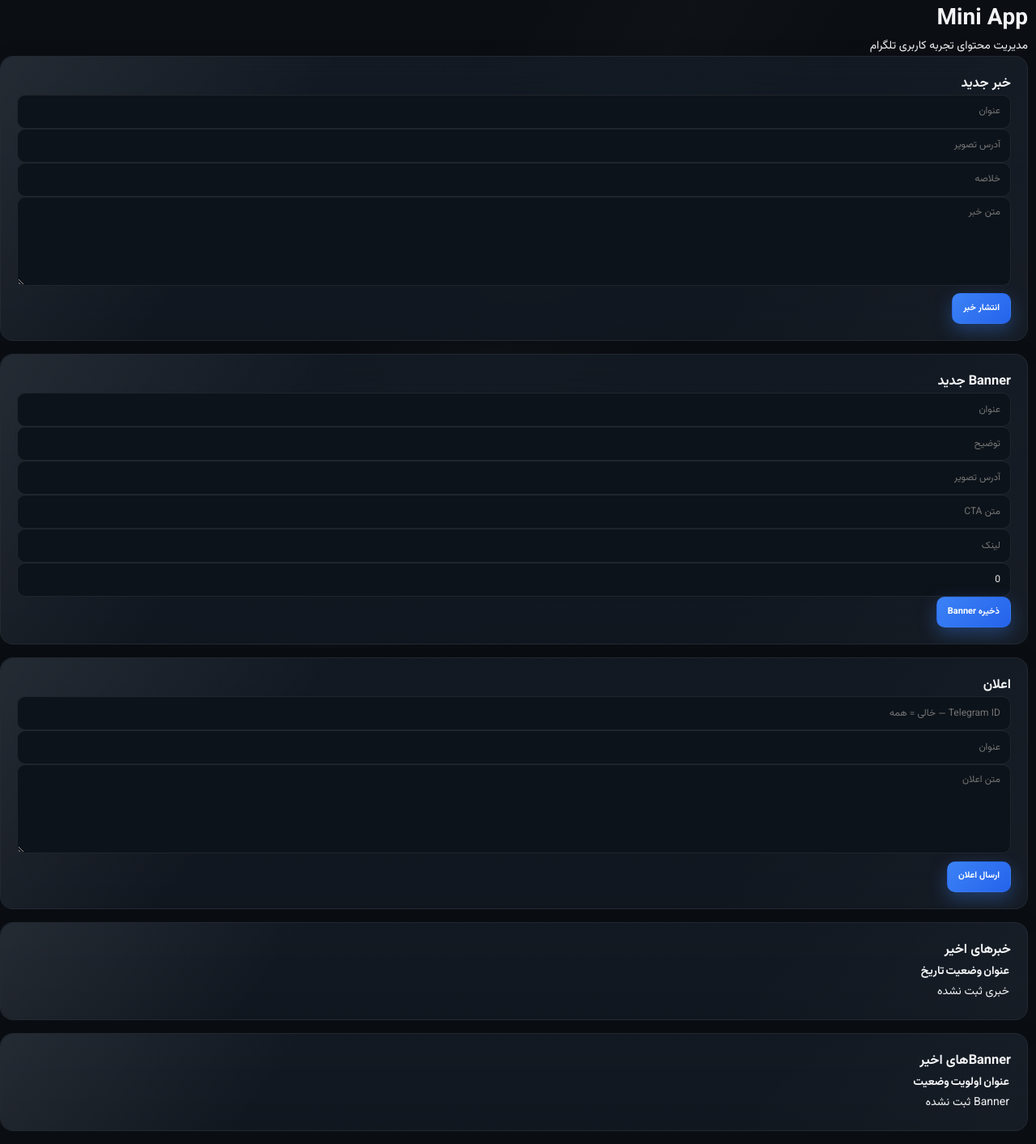
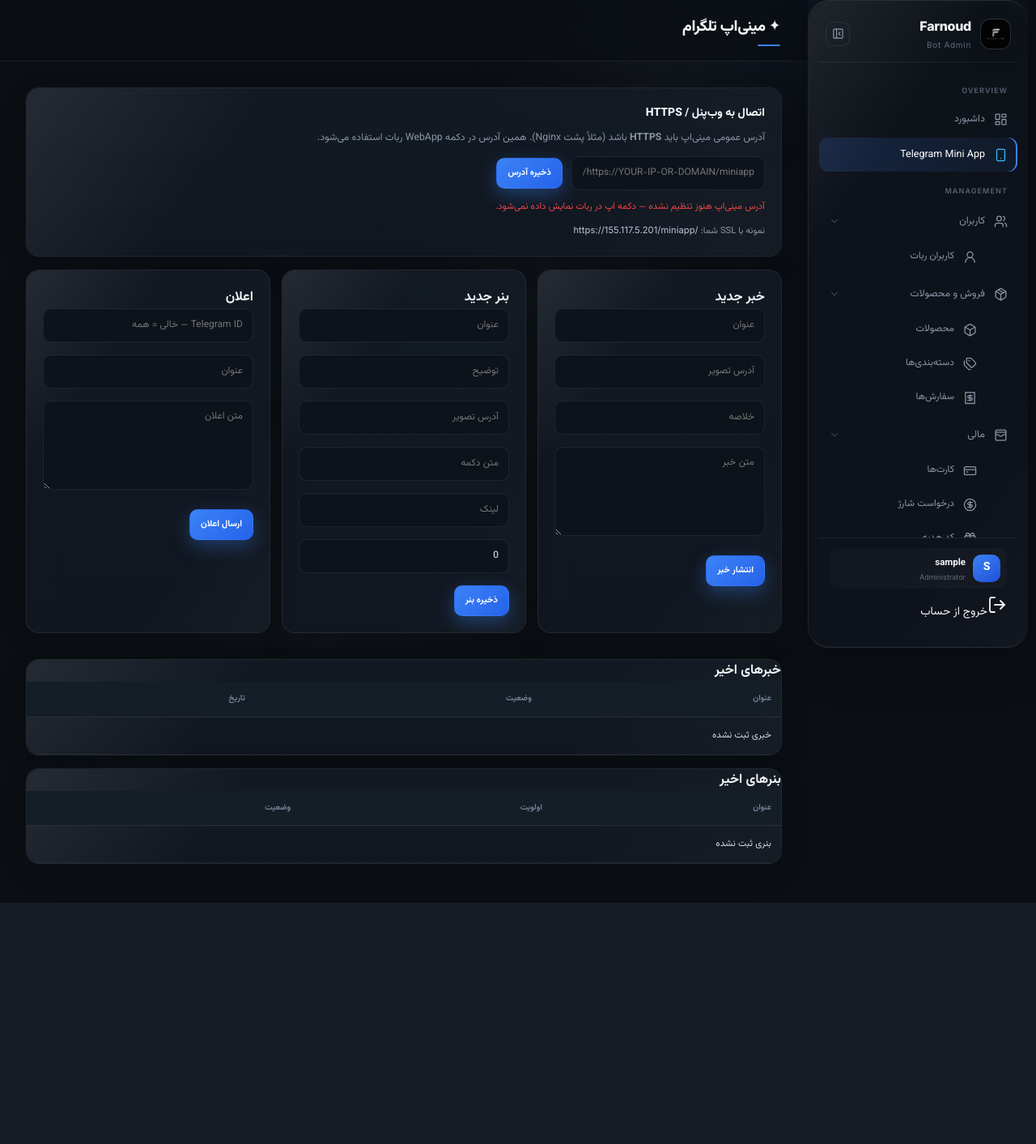
Before and after one commit to farnoudhosseini/Farnoud-0.0.1, a Flask app: page /miniapp-content in a window 1280 px wide. Shown: the whole page at 81% size. After the commit the page ends 1115 px from the top, so only its background shows below. Run offline with Flask 3, Linux system fonts and the light colour scheme; the visitor is signed in with stand-in values (Sample User, id 1); data comes from the database, SQL or seed files in the repository; data that the repository does not hold is empty.

Commit message:
feat(miniapp): implement mini app URL configuration and enhance content management features

```diff
--- a/admin_app.py
+++ b/admin_app.py
@@ -1,6 +1,7 @@
 # پنل مدیریت وب فرنود
 
 from functools import wraps
+from werkzeug.middleware.proxy_fix import ProxyFix
 from flask import Flask, render_template, request, redirect, url_for, session, flash, jsonify
 from config import SECRET_KEY
 from database import (
@@ -34,6 +35,7 @@ from db_users import (
 
 
 app = Flask(__name__)
+app.wsgi_app = ProxyFix(app.wsgi_app, x_for=1, x_proto=1, x_host=1)
 app.secret_key = SECRET_KEY
 
 # Telegram Mini App: public API routes are isolated in a Blueprint and use Telegram initData auth.
@@ -1177,10 +1179,26 @@ def miniapp_content():
             cur.execute("SELECT * FROM banners ORDER BY id DESC LIMIT 30")
             banners = cur.fetchall() or []
         return render_template("miniapp_content.html", username=session.get("admin_username"),
-                               active="miniapp", news=news, banners=banners)
+                               active="miniapp", news=news, banners=banners,
+                               miniapp_url=get_setting_sync("miniapp_url", "") or "")
     finally:
         conn.close()
 
+
+
+@app.route("/miniapp-content/settings", methods=["POST"])
+@login_required
+def miniapp_settings_save():
+    url = (request.form.get("miniapp_url") or "").strip().rstrip("/")
+    if url and not url.startswith("https://") and not url.startswith("http://"):
+        url = "https://" + url
+    if url and not url.endswith("/miniapp") and "/miniapp" not in url:
+        url = url.rstrip("/") + "/miniapp/"
+    elif url and not url.endswith("/"):
+        url = url + "/"
+    set_setting_sync("miniapp_url", url)
+    flash("آدرس مینی‌اپ ذخیره شد", "success")
+    return redirect(url_for("miniapp_content"))
 
 @app.route("/miniapp-content/news", methods=["POST"])
 @login_required
--- a/handlers/wallet.py
+++ b/handlers/wallet.py
@@ -34,7 +34,9 @@ def main_user_keyboard(is_admin: bool = False, force_inline: bool = None):
         use_inline = bool(force_inline)
 
     menu_rows = build_menu_rows(get_menu_buttons())
-    miniapp_url = get_setting_sync('miniapp_url', '') or os.getenv('MINIAPP_URL', '')
+    miniapp_url = (get_setting_sync('miniapp_url', '') or os.getenv('MINIAPP_URL', '') or '').strip()
+    if miniapp_url and not miniapp_url.endswith('/'):
+        miniapp_url = miniapp_url + '/'
 
     if use_inline:
         rows = []
--- a/miniapp.py
+++ b/miniapp.py
@@ -21,6 +21,22 @@ from db_users import upsert_bot_user, get_bot_user, count_referrals
 from db_products import list_products, get_product
 from db_support import list_user_orders, get_user_order
 from services.provision import provision_order
+
+
+
+def resolve_miniapp_url() -> str:
+    """آدرس عمومی مینی‌اپ از تنظیمات یا محیط"""
+    try:
+        from database import get_setting_sync
+        u = (get_setting_sync("miniapp_url", "") or "").strip()
+        if u:
+            return u.rstrip("/")
+    except Exception:
+        pass
+    env = (os.getenv("MINIAPP_URL") or "").strip()
+    if env:
+        return env.rstrip("/")
+    return ""
 
 
 miniapp_bp = Blueprint("miniapp", __name__, url_prefix="/miniapp")
@@ -167,7 +183,7 @@ def ensure_miniapp_tables():
                     cur.execute(f"ALTER TABLE service_orders ADD COLUMN {col} {ddl}")
                 except Exception:
                     pass
-            cur.execute("INSERT IGNORE INTO system_settings (`key`,`value`) VALUES ('miniapp_enabled','1')")
+            cur.execute("INSERT IGNORE INTO settings (`key`,`value`) VALUES ('miniapp_enabled','1')")
             try:
                 cur.execute("INSERT IGNORE INTO settings (`key`,`value`) VALUES ('miniapp_url','')")
             except Exception:
@@ -192,7 +208,8 @@ def _validate_init_data(init_data: str):
         if not supplied_hash:
             return None, "Missing Telegram signature"
         data_check = "\n".join(f"{k}={pairs[k]}" for k in sorted(pairs))
-        secret = hmac.new(b"WebAppData", BOT_TOKEN.encode(), hashlib.sha256).digest()
+        # Telegram docs: secret_key = HMAC_SHA256(key=bot_token, msg="WebAppData")
+        secret = hmac.new(BOT_TOKEN.encode(), b"WebAppData", hashlib.sha256).digest()
         expected = hmac.new(secret, data_check.encode(), hashlib.sha256).hexdigest()
         if not hmac.compare_digest(expected, supplied_hash):
             return None, "Invalid Telegram signature"
@@ -437,6 +454,13 @@ def miniapp_index():
     return send_from_directory(root, "index.html")
 
 
+@miniapp_bp.get("/assets/<path:filename>")
+def miniapp_asset(filename):
+    """سرویس CSS/JS/فونت مینی‌اپ از مسیر ثابت /miniapp/assets/..."""
+    root = os.path.join(os.path.dirname(__file__), "static", "miniapp")
+    return send_from_directory(root, filename)
+
+
 @miniapp_bp.get("/api/bootstrap")
 @auth_required
 def bootstrap():
@@ -462,15 +486,30 @@ def subscription_detail(order_id):
     # Live connection information is intentionally fetched only on demand.
     if o.get("vpn_username"):
         try:
-            from handlers.services_user import _client, _panel_creds
+            from services.panel_client import get_panel_client
+            from database import get_panel_by_id
             from services.provision import fix_subscription_url
-            client = _client(o)
+            panel = get_panel_by_id(o.get("panel_id")) if o.get("panel_id") else None
+            if not panel:
+                panel = {
+                    "base_url": o.get("base_url") or o.get("panel_base") or "",
+                    "username": o.get("panel_user") or "",
+                    "password": o.get("panel_pass") or "",
+                    "panel_type": o.get("panel_type") or "pasarguard",
+                    "api_key": o.get("api_key") or "",
+                }
+            client = get_panel_client(panel)
             full = client.get_user(o["vpn_username"]) or {}
             raw = full.get("subscription_url") or full.get("subscription_link") or ""
             if not raw and full.get("subscription_token"):
                 raw = f"/sub/{full['subscription_token']}"
-            base, _, _ = _panel_creds(o)
-            payload["subscription_link"] = fix_subscription_url(base, raw)
+            if not raw and full.get("subId") and hasattr(client, "subscription_url"):
+                try:
+                    raw = client.subscription_url(full.get("subId"), email=o["vpn_username"])
+                except Exception:
+                    pass
+            base = (panel.get("base_url") if isinstance(panel, dict) else "") or ""
+            payload["subscription_link"] = raw if str(raw).startswith("http") else fix_subscription_url(base, raw)
             if payload["subscription_link"]:
                 try:
                     qr_bytes = __import__("services.provision", fromlist=["make_qr_png"]).make_qr_png(payload["subscription_link"])
--- a/templates/miniapp_content.html
+++ b/templates/miniapp_content.html
@@ -1,51 +1,75 @@
 {% extends "base.html" %}
+{% block title %}مینی‌اپ تلگرام{% endblock %}
 {% block content %}
-<div class="page-header">
-  <div><h1>Mini App</h1><p>مدیریت محتوای تجربه کاربری تلگرام</p></div>
+<div class="dashboard">
+{% include "_sidebar.html" %}
+<main class="main">
+<header class="topbar"><h2>✦ مینی‌اپ تلگرام</h2></header>
+<div class="content">
+
+<div class="card" style="margin-bottom:16px">
+  <div class="card-title">اتصال به وب‌پنل / HTTPS</div>
+  <p class="muted" style="font-size:.88rem;margin-bottom:12px">
+    آدرس عمومی مینی‌اپ باید <strong>HTTPS</strong> باشد (مثلاً پشت Nginx). همین آدرس در دکمه WebApp ربات استفاده می‌شود.
+  </p>
+  <form method="post" action="{{ url_for('miniapp_settings_save') }}" class="inline-form" style="flex-wrap:wrap;gap:10px">
+    <input name="miniapp_url" value="{{ miniapp_url }}" placeholder="https://YOUR-IP-OR-DOMAIN/miniapp/" style="flex:1;min-width:240px">
+    <button class="btn-primary inline" type="submit">ذخیره آدرس</button>
+  </form>
+  {% if miniapp_url %}
+  <p style="margin-top:10px;font-size:.85rem">لینک فعلی: <a href="{{ miniapp_url }}" target="_blank" rel="noopener">{{ miniapp_url }}</a></p>
+  {% else %}
+  <p class="muted" style="margin-top:10px;color:var(--danger,#f87171)">آدرس مینی‌اپ هنوز تنظیم نشده — دکمه اپ در ربات نمایش داده نمی‌شود.</p>
+  {% endif %}
+  <p class="muted" style="font-size:.8rem;margin-top:8px">نمونه با SSL شما: <code>https://155.117.5.201/miniapp/</code></p>
 </div>
-<div class="cards">
+
+<div class="cards" style="display:grid;grid-template-columns:repeat(auto-fit,minmax(260px,1fr));gap:14px">
   <div class="card">
     <h3>خبر جدید</h3>
     <form method="post" action="{{ url_for('miniapp_news_create') }}">
-      <input name="title" placeholder="عنوان" required>
-      <input name="image_url" placeholder="آدرس تصویر">
-      <input name="summary" placeholder="خلاصه">
-      <textarea name="content" placeholder="متن خبر"></textarea>
-      <button class="btn btn-primary" type="submit">انتشار خبر</button>
+      <div class="form-group"><input name="title" placeholder="عنوان" required></div>
+      <div class="form-group"><input name="image_url" placeholder="آدرس تصویر"></div>
+      <div class="form-group"><input name="summary" placeholder="خلاصه"></div>
+      <div class="form-group"><textarea name="content" placeholder="متن خبر" rows="3"></textarea></div>
+      <button class="btn-primary inline" type="submit">انتشار خبر</button>
     </form>
   </div>
   <div class="card">
-    <h3>Banner جدید</h3>
+    <h3>بنر جدید</h3>
     <form method="post" action="{{ url_for('miniapp_banner_create') }}">
-      <input name="title" placeholder="عنوان" required>
-      <input name="description" placeholder="توضیح">
-      <input name="image_url" placeholder="آدرس تصویر">
-      <input name="cta" placeholder="متن CTA">
-      <input name="link" placeholder="لینک">
-      <input name="priority" type="number" value="0" placeholder="اولویت">
-      <button class="btn btn-primary" type="submit">ذخیره Banner</button>
+      <div class="form-group"><input name="title" placeholder="عنوان" required></div>
+      <div class="form-group"><input name="description" placeholder="توضیح"></div>
+      <div class="form-group"><input name="image_url" placeholder="آدرس تصویر"></div>
+      <div class="form-group"><input name="cta" placeholder="متن دکمه"></div>
+      <div class="form-group"><input name="link" placeholder="لینک"></div>
+      <div class="form-group"><input name="priority" type="number" value="0" placeholder="اولویت"></div>
+      <button class="btn-primary inline" type="submit">ذخیره بنر</button>
     </form>
   </div>
   <div class="card">
     <h3>اعلان</h3>
     <form method="post" action="{{ url_for('miniapp_notification_create') }}">
-      <input name="telegram_id" placeholder="Telegram ID — خالی = همه">
-      <input name="title" placeholder="عنوان" required>
-      <textarea name="body" placeholder="متن اعلان" required></textarea>
-      <button class="btn btn-primary" type="submit">ارسال اعلان</button>
+      <div class="form-group"><input name="telegram_id" placeholder="Telegram ID — خالی = همه"></div>
+      <div class="form-group"><input name="title" placeholder="عنوان" required></div>
+      <div class="form-group"><textarea name="body" placeholder="متن اعلان" required rows="3"></textarea></div>
+      <button class="btn-primary inline" type="submit">ارسال اعلان</button>
     </form>
   </div>
 </div>
-<div class="card">
+
+<div class="card" style="margin-top:16px">
   <h3>خبرهای اخیر</h3>
-  <table><thead><tr><th>عنوان</th><th>وضعیت</th><th>تاریخ</th></tr></thead><tbody>
+  <table class="data-table"><thead><tr><th>عنوان</th><th>وضعیت</th><th>تاریخ</th></tr></thead><tbody>
   {% for n in news %}<tr><td>{{ n.title }}</td><td>{{ 'فعال' if n.is_active else 'خاموش' }}</td><td>{{ n.created_at }}</td></tr>{% else %}<tr><td colspan="3">خبری ثبت نشده</td></tr>{% endfor %}
   </tbody></table>
 </div>
-<div class="card">
-  <h3>Bannerهای اخیر</h3>
-  <table><thead><tr><th>عنوان</th><th>اولویت</th><th>وضعیت</th></tr></thead><tbody>
-  {% for b in banners %}<tr><td>{{ b.title }}</td><td>{{ b.priority }}</td><td>{{ 'فعال' if b.is_active else 'خاموش' }}</td></tr>{% else %}<tr><td colspan="3">Banner ثبت نشده</td></tr>{% endfor %}
+<div class="card" style="margin-top:16px">
+  <h3>بنرهای اخیر</h3>
+  <table class="data-table"><thead><tr><th>عنوان</th><th>اولویت</th><th>وضعیت</th></tr></thead><tbody>
+  {% for b in banners %}<tr><td>{{ b.title }}</td><td>{{ b.priority }}</td><td>{{ 'فعال' if b.is_active else 'خاموش' }}</td></tr>{% else %}<tr><td colspan="3">بنری ثبت نشده</td></tr>{% endfor %}
   </tbody></table>
 </div>
+
+</div></main></div>
 {% endblock %}
```
Also changed, not shown: static/miniapp/app.css (+9 -0 lines), static/miniapp/app.js (+25 -5 lines), static/miniapp/index.html (+30 -14 lines).
